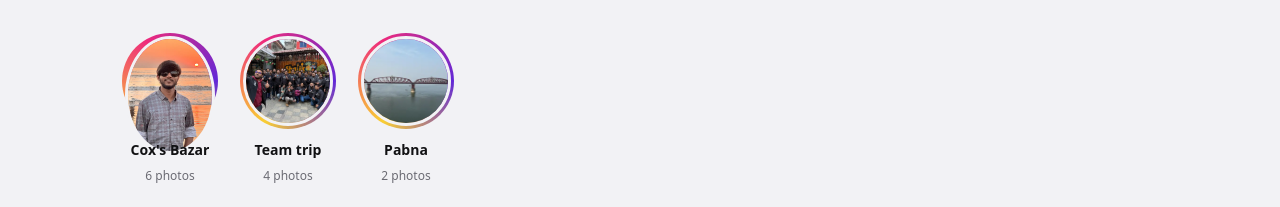
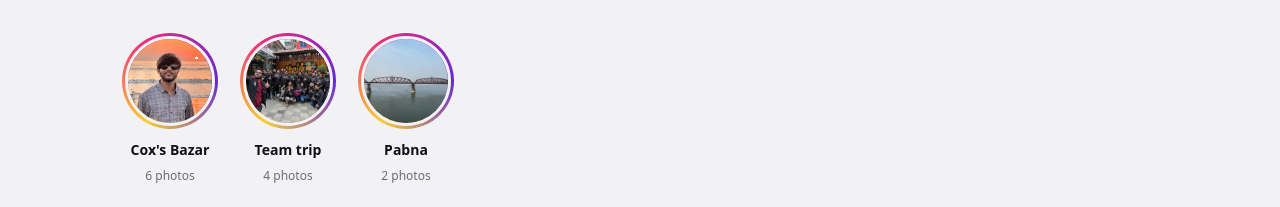
Before and after one commit to RakibulIslam39/Portfolio-Rakibul-Islam, an Astro site: page /gallery in a window 1280 px wide. Shown: the part 229-436 px from the top of the page. Built offline with nearby package versions, Linux system fonts and the light colour scheme; Astro itself is replaced by a stand-in of ours; no server answers; a web font is replaced by a local one.

Commit message:
Gallery: highlight covers are always circles

```diff
--- a/src/pages/gallery/index.astro
+++ b/src/pages/gallery/index.astro
@@ -119,18 +119,25 @@ const all: Photo[] = gallery.photos;
     cursor: pointer;
   }
   .hl__ring {
-    display: grid;
-    place-items: center;
+    display: block;
+    flex: none;
+    box-sizing: border-box;
     width: 96px;
     height: 96px;
     padding: 3px;
     border-radius: 50%;
+    overflow: hidden;
     background: conic-gradient(from 210deg, #f9ce34, #ee2a7b, #6228d7, #f9ce34);
     transition: transform 0.25s var(--ease-arrive, ease);
   }
+  /* Always a perfect circle, whatever the photo's shape (portrait covers used to stretch into an oval). */
   .hl__ring img {
+    display: block;
+    box-sizing: border-box;
     width: 100%;
     height: 100%;
+    aspect-ratio: 1;
+    max-width: none;
     border-radius: 50%;
     object-fit: cover;
     border: 3px solid var(--bg);
```
Also changed, not shown: tests/gallery.spec.ts (+7 -0 lines).
